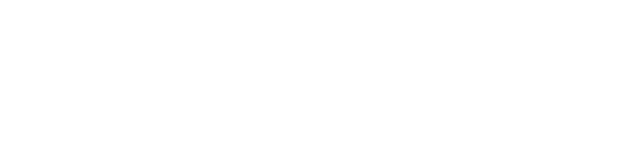
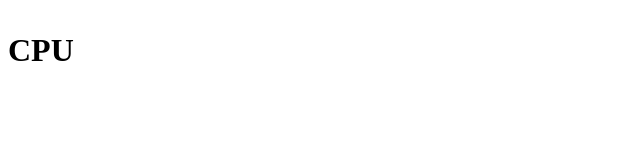
Before and after one commit to iamneo-production/ecddbcfaaddcfadaeccdfffebaeceaec, a website: page html/basic.html in a window 1280 px wide. Shown: the whole page, without its empty margins (0-640 px from the left). Drawn offline with Linux system fonts and the light colour scheme.

Commit message:
Backup Commit

```diff
--- a/html/basic.html
+++ b/html/basic.html
@@ -3,5 +3,11 @@
     <head>
         <title>HTML</title>
     </head>
+    <body>
+        <H1>
+            <p><b></b>CPU</p>
+        </H1>
+
+    </body>
 
 </html>
```
